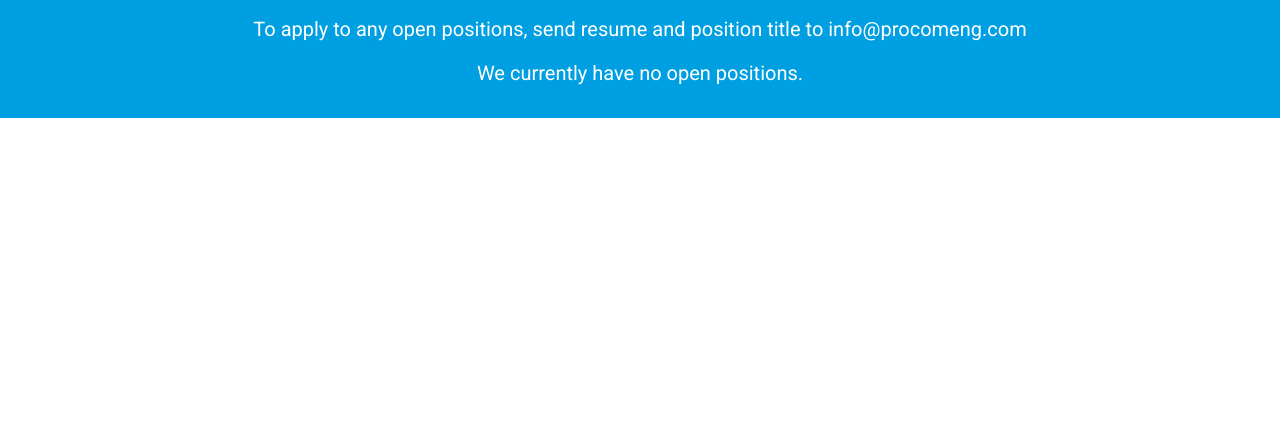
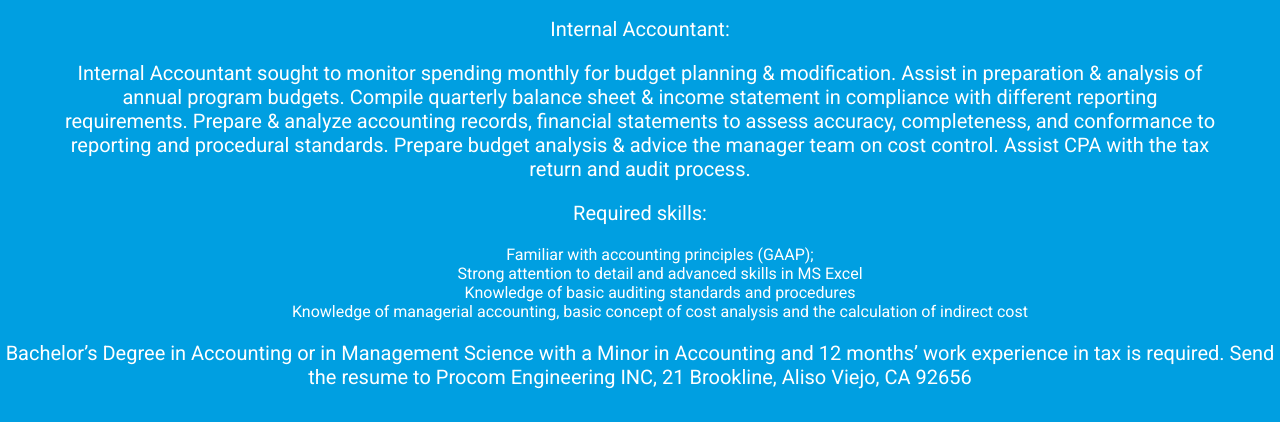
Before and after one commit to procomprogram/procomprogram.github.io, a plain HTML site: page careers.html in a window 1280 px wide. Shown: the part 610-1032 px from the top of the page. Before the commit the page ends 800 px from the top, so only its background shows below. Drawn offline with Linux system fonts and the light colour scheme.

Commit message:
Add files via upload

```diff
--- a/careers.html
+++ b/careers.html
@@ -24,8 +24,18 @@
     </div>
     <div class="info">
         <h3 class="info-title">Open Positions</h3>
-        <p class="info-text">To apply to any open positions, send resume and position title to info@procomeng.com</p>
-        <p class="info-text">We currently have no open positions.</p>
+        <p class="info-text">Internal Accountant:</p>
+        <p class="info-text">Internal Accountant sought to monitor spending monthly for budget planning & modification. Assist in preparation & analysis of annual program budgets. Compile quarterly balance sheet & income statement in compliance with different reporting requirements. Prepare & analyze accounting records, financial statements to assess accuracy, completeness, and conformance to reporting and procedural standards. Prepare budget analysis & advice the manager team on cost control. Assist CPA with the tax return and audit process.</p>
+        <p class="info-text">Required skills:
+            <ul>
+                <li>Familiar with accounting principles (GAAP);</li>
+                <li>Strong attention to detail and advanced skills in MS Excel</li>
+                <li>Knowledge of basic auditing standards and procedures</li>
+                <li>Knowledge of managerial accounting, basic concept of cost analysis and the calculation of indirect cost </li>
+            </ul>
+        </p>
+        <p>Bachelor’s Degree in Accounting or in Management Science with a Minor in Accounting and 12 months’ work experience in tax is required. Send the resume to Procom Engineering INC, 21 Brookline, Aliso Viejo, CA 92656</p>
+
     </div>
 </body>
 </html>
--- a/styles.css
+++ b/styles.css
@@ -177,6 +177,10 @@ h3{
     margin: 1% 0;
 }
 
+ul {
+    list-style-type: none;
+}
+
 @media only screen and (max-width: 768px) {
     .info {
         margin-top: 0;
```
